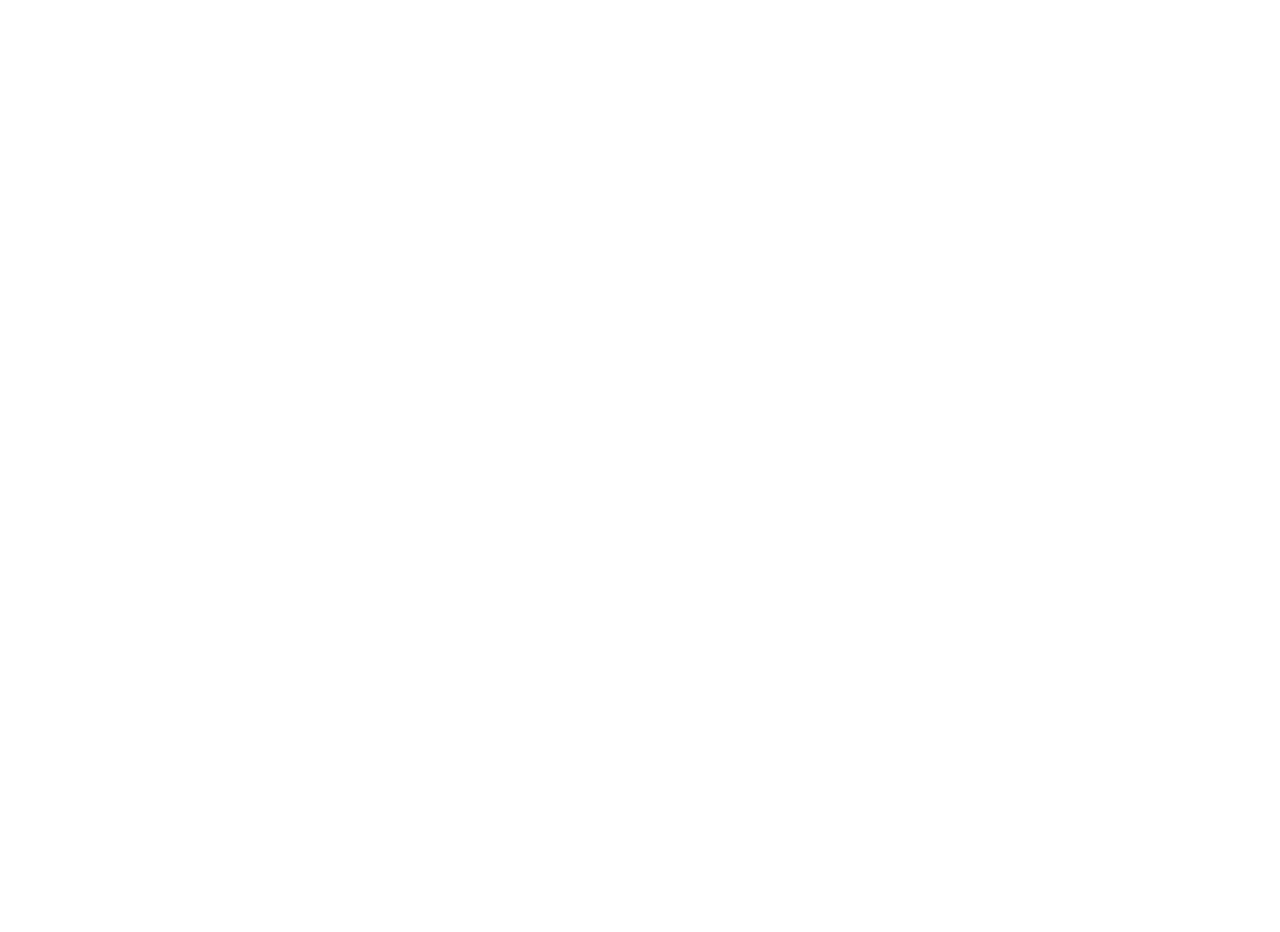
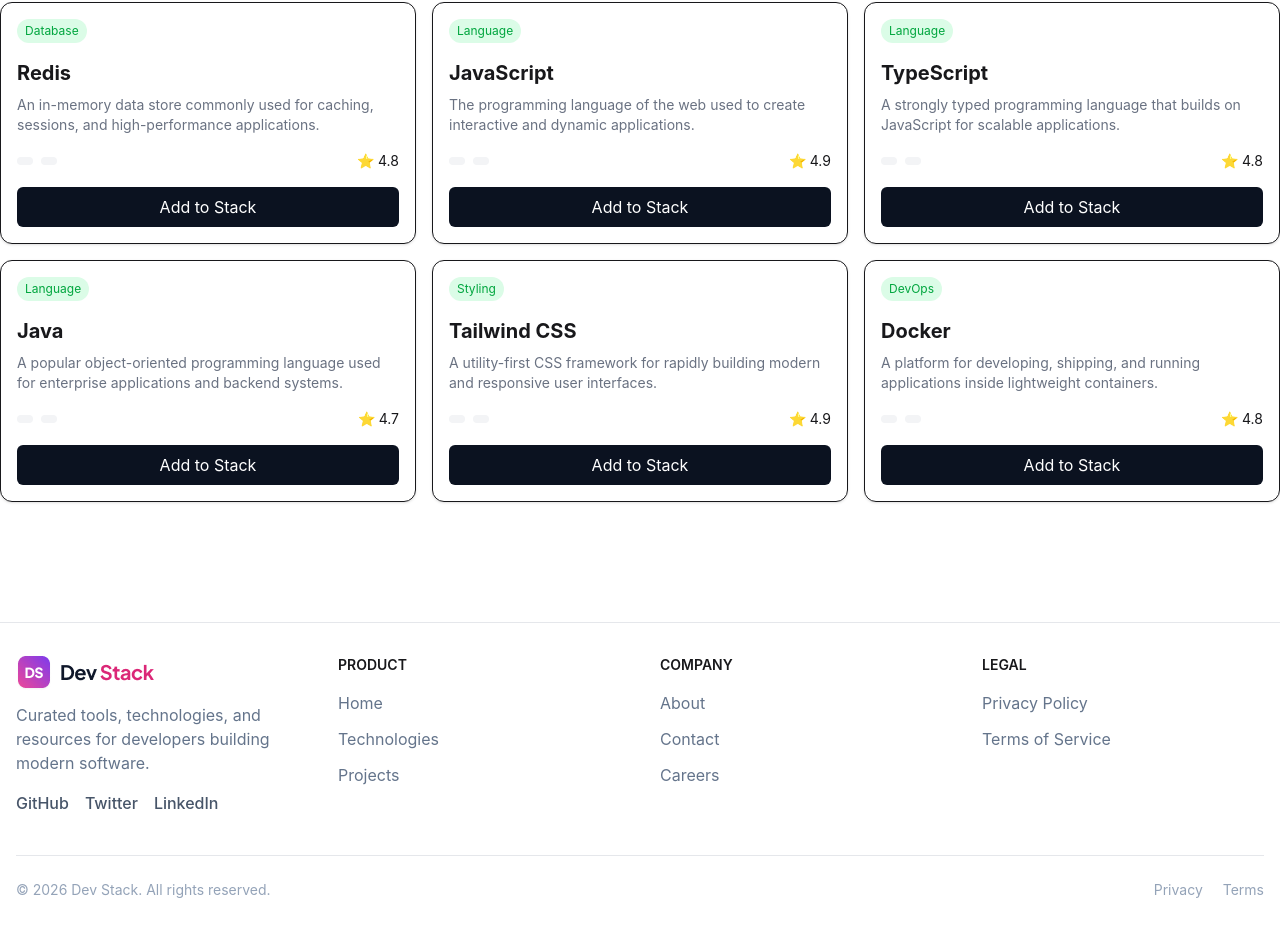
Before and after one commit to habiba97q/Dev-Stack, a React (Vite) app: page / in a window 1280 px wide. Shown: the part 1260-2192 px from the top of the page. Before the commit the page ends 800 px from the top, so only its background shows below. Built offline with nearby package versions, Linux system fonts and the light colour scheme.

Commit message:
footer section complete

```diff
--- a/package.json
+++ b/package.json
@@ -13,6 +13,7 @@
     "@tailwindcss/vite": "^4.3.3",
     "react": "^19.2.8",
     "react-dom": "^19.2.8",
+    "react-icons": "^5.7.0",
     "tailwindcss": "^4.3.3"
   },
   "devDependencies": {
--- a/src/App.tsx
+++ b/src/App.tsx
@@ -3,6 +3,7 @@
 import Technologies from "./components/technologies/Technologies";
 import { Suspense } from "react";
 import type { Itechnologies } from "./types/technologiesType";
+import Footer from "./components/Footer"
 
 
 const technologiesFetch = async(): Promise<Itechnologies[]> =>{
@@ -23,6 +24,7 @@
       <Suspense fallback ={<h2> Loading...</h2>}>
       <Technologies technologiesPromise ={technologiesPromise}  />
       </Suspense>
+      <Footer/>
     </>
   )
 }
--- /dev/null
+++ b/src/components/Footer.tsx
@@ -0,0 +1,80 @@
+import logoText from "../assets/logo-text.png";
+
+const Footer = () => {
+    return (
+        <footer className="border-t border-gray-200 mt-30">
+            <div className="container mx-auto px-4 py-8">
+
+                <div className="grid grid-cols-4 gap-10">
+
+                    <div>
+                        <div>
+                            <img src={logoText} alt="Dev Stack" />
+                        </div>
+
+                        <p className="text-[#64748B] mt-3">Curated tools, technologies, and resources for developers building <br /> modern software.</p>
+
+                        <div className="flex gap-4 mt-4 text-[#475569] font-medium">
+                            <a href="">GitHub</a>
+                            <a href="">Twitter</a>
+                            <a href="">LinkedIn</a>
+
+                        </div>
+                    </div>
+
+                    <div>
+                        <h3 className="font-semibold text-sm mb-4">PRODUCT</h3>
+
+                        <div className="flex flex-col gap-3  text-[#64748B]">
+                            <a href="">Home</a>
+                            <a href="">Technologies</a>
+                            <a href="">Projects</a>
+
+                        </div>
+                    </div>
+
+                    <div>
+                        <h3 className="font-semibold text-sm mb-4">COMPANY</h3>
+
+                        <div className="flex flex-col gap-3  text-[#64748B]">
+                            <a href="">About</a>
+                            <a href="">Contact</a>
+                            <a href="">Careers</a>
+
+                        </div>
+                    </div>
+
+                    <div>
+                        <h3 className="font-semibold text-sm mb-4">LEGAL</h3>
+
+                        <div className="flex flex-col gap-3 text-[#64748B]">
+                            <a href="">Privacy Policy</a>
+                            <a href="">Terms of Service</a>
+
+                        </div>
+                    </div>
+
+                </div>
+
+
+                <div className="border-t  border-gray-200 mt-10 pt-6 flex justify-between text-sm
+                text-[#94A3B8]">
+                    <p>© 2026 Dev Stack. All rights reserved. </p>
+
+                    <div className="flex gap-5">
+                        <a href="">Privacy</a>
+                        <a href="">Terms</a>
+
+                    </div>
+
+
+                </div>
+
+
+
+            </div>
+        </footer>
+    );
+};
+
+export default Footer;
--- a/src/components/technologies/Technologies.tsx
+++ b/src/components/technologies/Technologies.tsx
@@ -1,17 +1,27 @@
 import { use } from "react";
 import type { Itechnologies } from "../../types/technologiesType";
+import TechnologiesCard from "./TechnologiesCard";
 
-     interface TechnologiesProps{
-        tecnologiesPromise: Promise<Itechnologies[]>
-     }
+interface TechnologiesProps {
+    technologiesPromise: Promise<Itechnologies[]>
+}
 
-    const Technologies = ({ technologiesPromise }:TechnologiesProps) => {
-    console.log(technologiesPromise);
+const Technologies = ({ technologiesPromise }: TechnologiesProps) => {
     const technologies = use(technologiesPromise);
-    console.log(technologies,"technologies")
+
     return (
-        <div>
+        <div className="container mx-auto">
+            <div>
+                <h2 className="text-4xl font-bold">
+                    Explore the <span className="text-[#D91B7E]">Technologies</span>
+                </h2>
 
+                <p className="text-[#64748B] text-sm">
+                    Pick one technology per category to build your ideal stack.
+                </p>
+            </div>
+
+            <TechnologiesCard technologies={technologies} />
         </div>
     );
 };
--- /dev/null
+++ b/src/components/technologies/TechnologiesCard.tsx
@@ -0,0 +1,58 @@
+import type { Itechnologies } from '../../types/technologiesType';
+
+const TechnologiesCard = ({ technologies }) => {
+    console.log(technologies, "technologies from card");
+
+    return (
+        <div className="grid grid-cols-3 gap-4 mt-8">
+            {
+                technologies.map((technologiesType: Itechnologies) => {
+                    return (
+                        <div key={technologiesType.id} className="border rounded-xl p-4 shadow-sm">
+
+                            <div className="flex justify-between items-center">
+
+                                <span className="text-xs bg-green-100 text-green-600 px-2 py-1 rounded-full">
+                                    {technologiesType.category}
+                                </span>
+                            </div>
+
+                            <h2 className="text-xl font-bold mt-4">
+                                {technologiesType.name}
+                            </h2>
+
+                            <p className="text-sm text-gray-500 mt-2">
+                                {technologiesType.description}
+                            </p>
+
+                            <div className="flex justify-between items-center mt-4">
+
+                                <div className="flex gap-2">
+                                    <span className="text-xs bg-gray-100 px-2 py-1 rounded">
+                                        {technologiesType.language}
+                                    </span>
+
+                                    <span className="text-xs bg-gray-100 px-2 py-1 rounded">
+                                        {technologiesType.type}
+                                    </span>
+                                </div>
+
+                                <span className="text-sm">
+                                    ⭐ {technologiesType.rating}
+                                </span>
+
+                            </div>
+
+                            <button className="w-full bg-[#0B1220] text-white py-2 rounded-md mt-4">
+                                Add to Stack
+                            </button>
+
+                        </div>
+                    );
+                })
+            }
+        </div>
+    );
+};
+
+export default TechnologiesCard;
```
Also changed, not shown: src/assets/Icon.svg (added), 1 other file (tests, documents, lock files or other folders).
